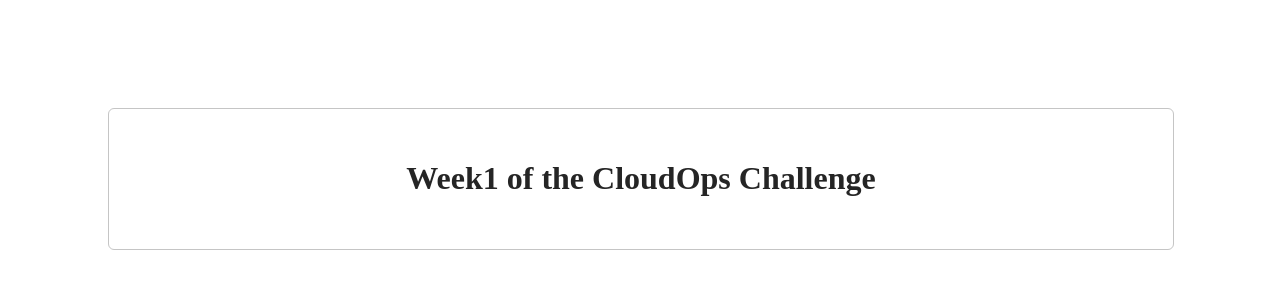
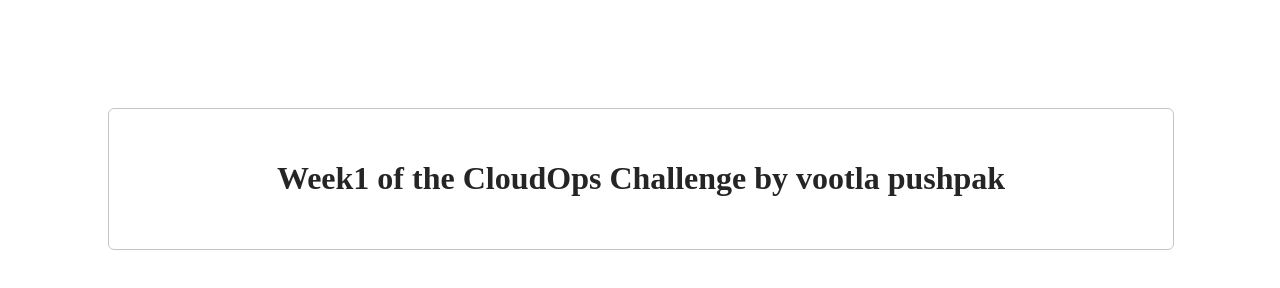
Before and after one commit to PushpakVootla/10weeksofCloudOps, a plain HTML site: page index.html in a window 1280 px wide. Drawn offline with Linux system fonts and the light colour scheme.

Commit message:
Update index.html
updated the name in the display field

```diff
--- a/index.html
+++ b/index.html
@@ -18,7 +18,7 @@
 </style>
 <body class="body">
   <div class="content">
-    <h1>Week1 of the CloudOps Challenge</h1>
+    <h1>Week1 of the CloudOps Challenge by vootla pushpak</h1>
   </div>
 </body>
 </html>
```
